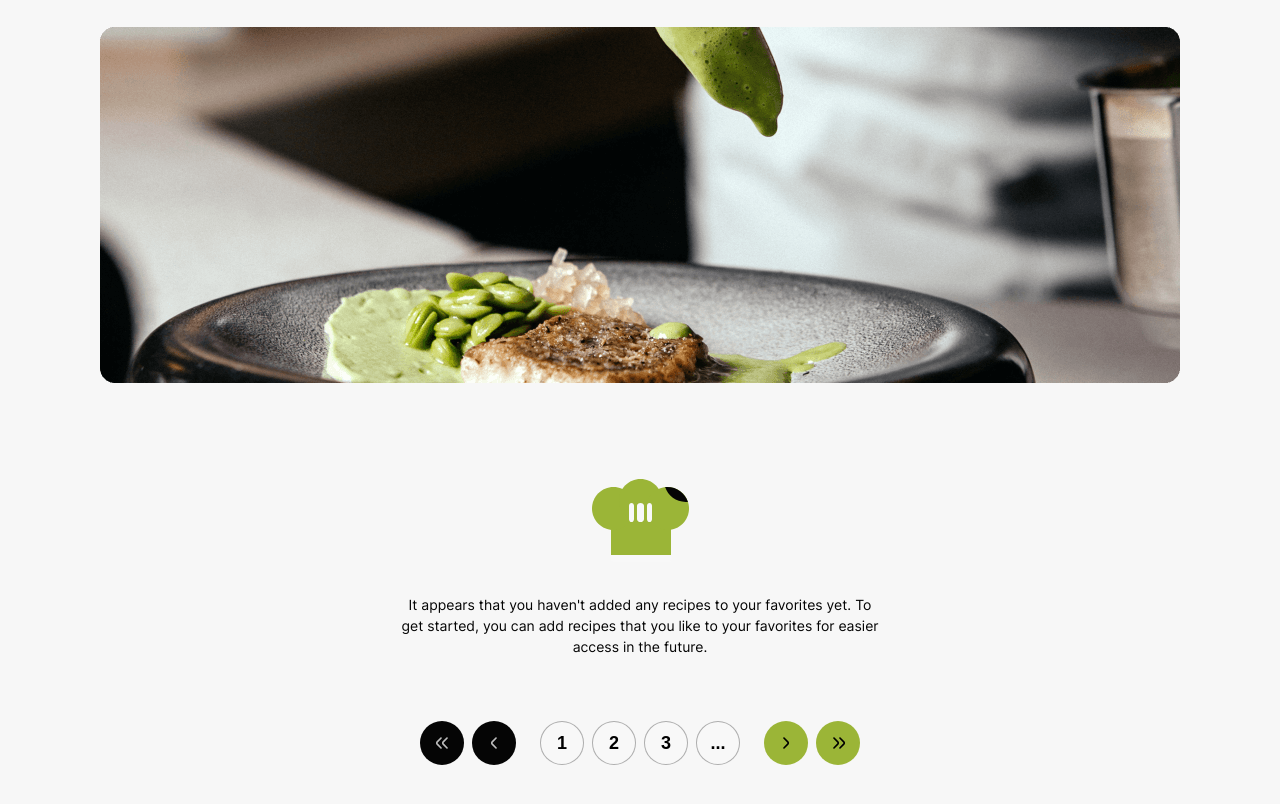
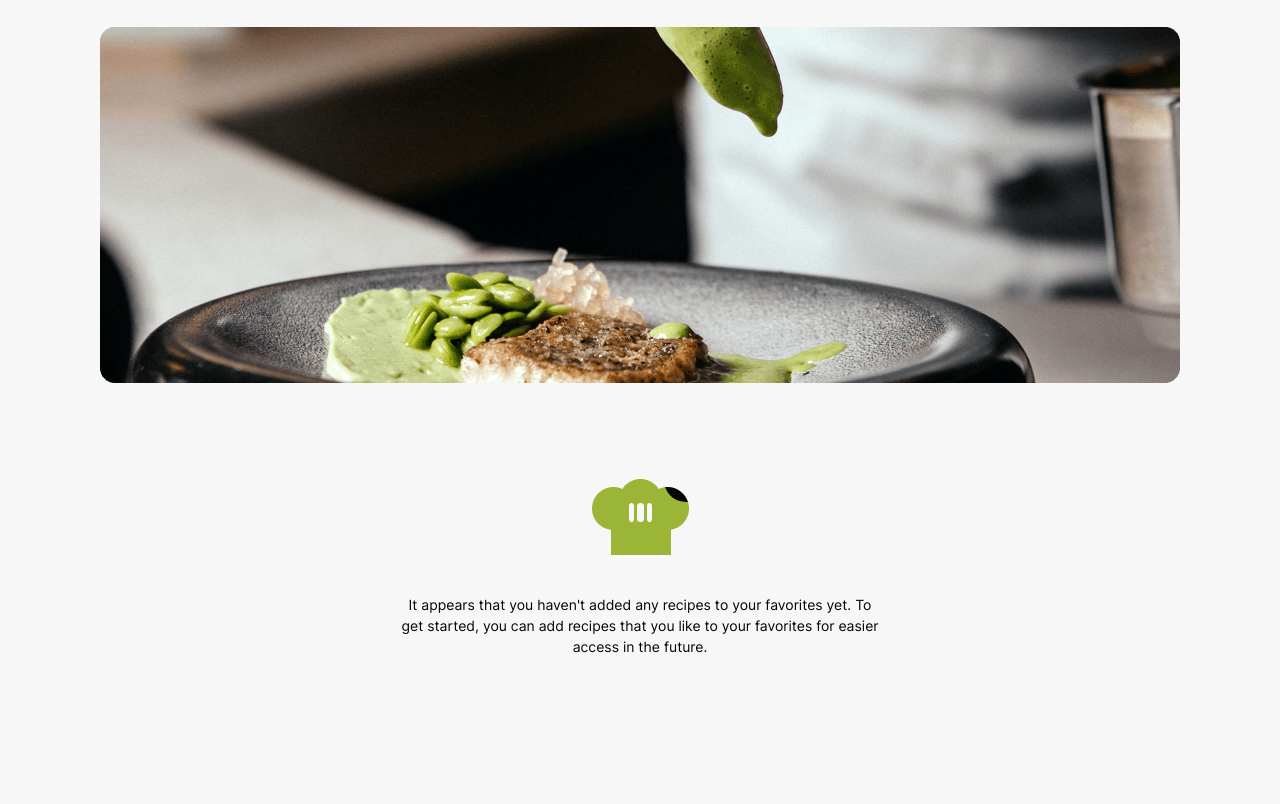
Before and after one commit to Michael-Zhinchyn/TASTY-TREATS, a website built with Vite: page src/favorites.html in a window 1280 px wide. Shown: the part 106-910 px from the top of the page. After the commit the page ends 800 px from the top, so only its background shows below. Built offline with nearby package versions, Linux system fonts and the light colour scheme; no server answers.

Commit message:
Update favorites.html

```diff
--- a/src/favorites.html
+++ b/src/favorites.html
@@ -50,7 +50,7 @@
                 <div class="filter-card">
                     <ul class="favorite-card-list"></ul>
                 </div>
-                <div class="pagination-bar">
+                <!-- <div class="pagination-bar">
                     <div class="pag-btn-block">
                       <button id="pag-btn-start" class="gag-btn-black" type="button" aria-label="first page">
                         <span class="icon-wrap">
@@ -97,7 +97,7 @@
                         </span>
                       </button>
                     </div>
-                  </div>
+                  </div> -->
             </div>
         </section>
     </main>
```
